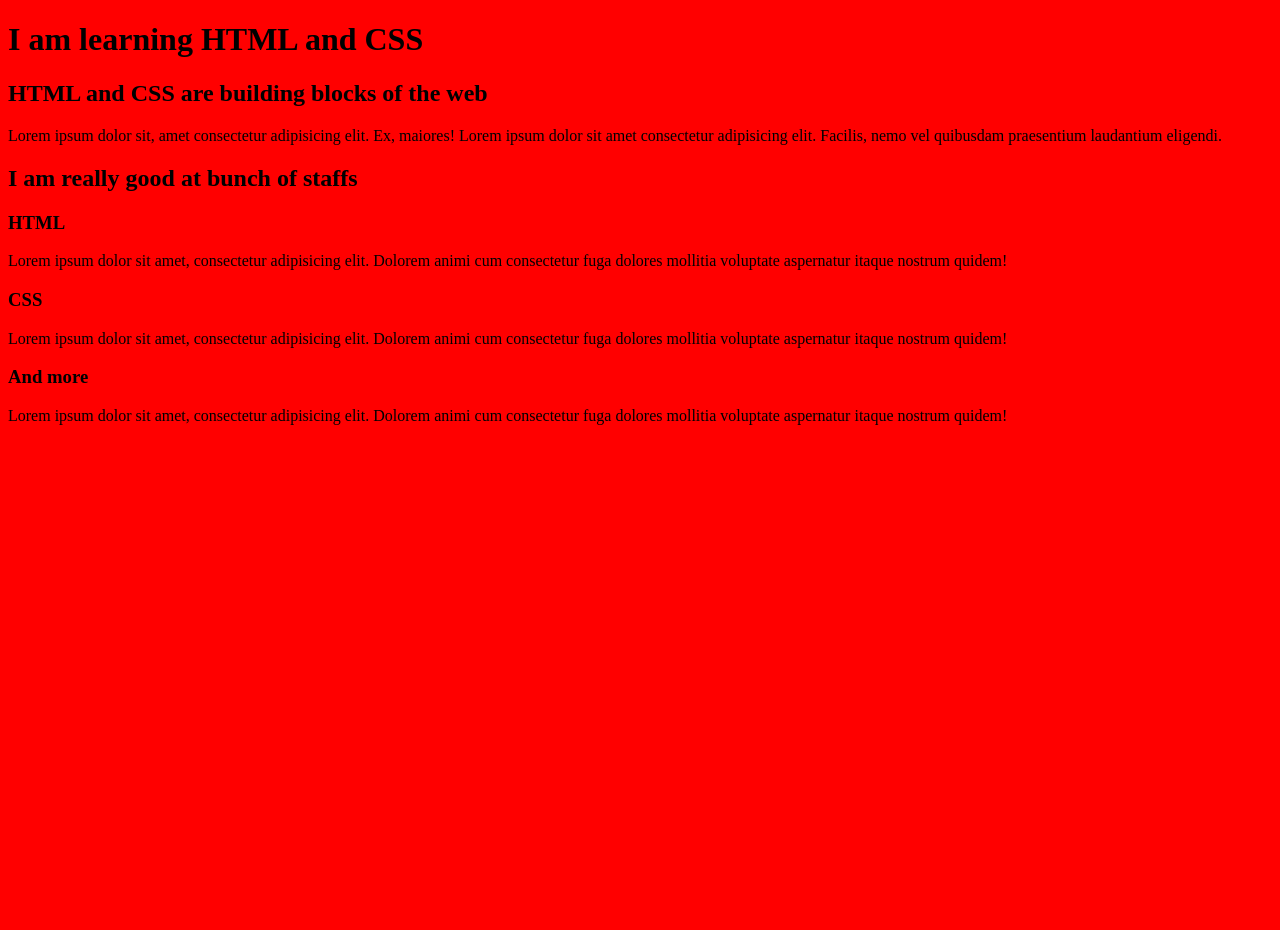
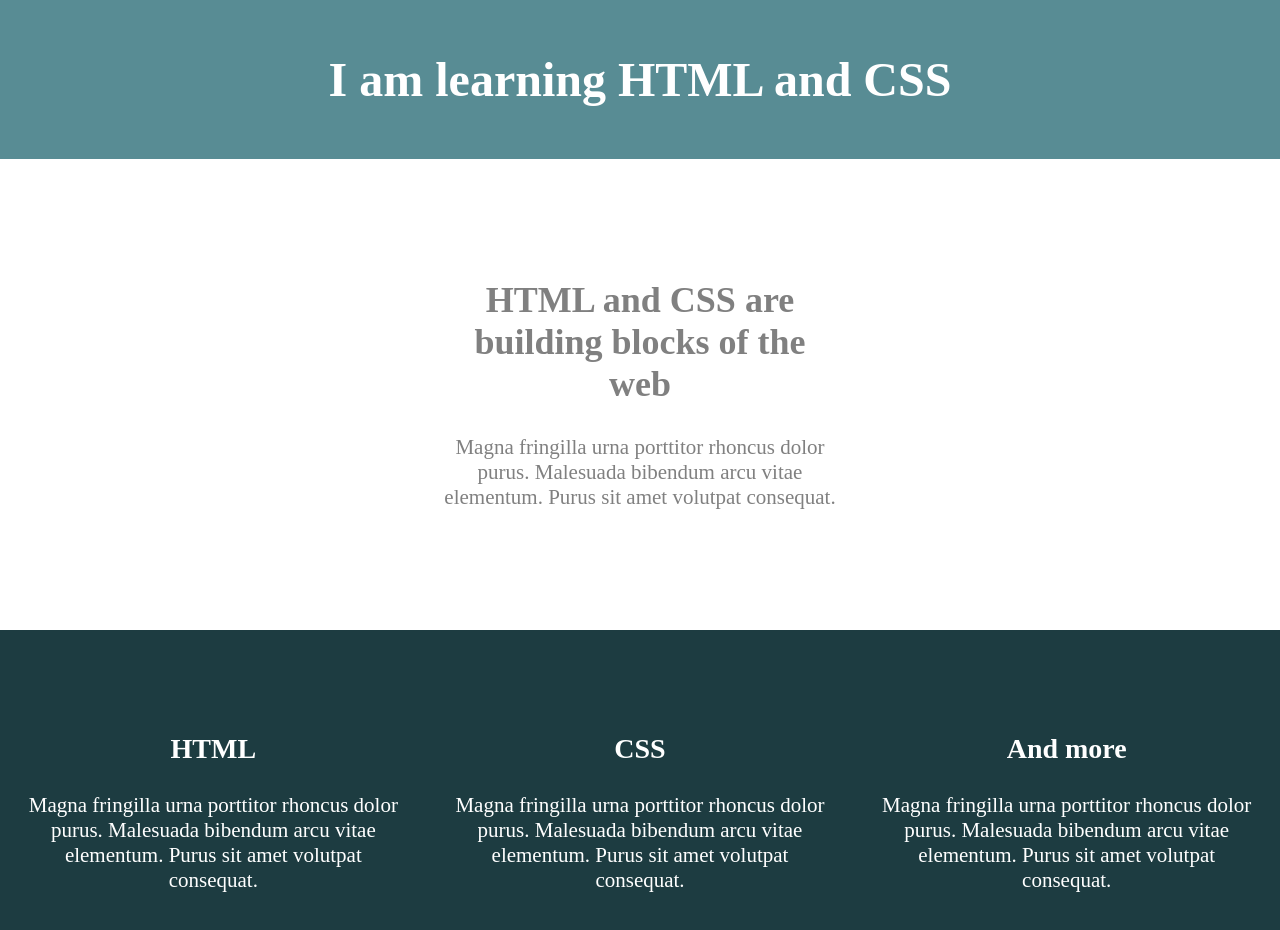
Before and after one commit to sayankbanik/UI-Learning-Projects, a plain HTML site: page 02_flexClumn/index.html in a window 1280 px wide. Before the commit the page ends 800 px from the top, so only its background shows below. Drawn offline with Linux system fonts and the light colour scheme.

Commit message:
learnt boxmodel and implemnting flex

```diff
--- a/02_flexClumn/index.html
+++ b/02_flexClumn/index.html
@@ -10,49 +10,31 @@
     <header>
       <h1>I am learning HTML and CSS</h1>
     </header>
-
     <main>
       <div class="intro">
           <h2>HTML and CSS are building blocks of the web</h2>
-        <p>
-          Lorem ipsum dolor sit, amet consectetur adipisicing elit. Ex, maiores!
-          Lorem ipsum dolor sit amet consectetur adipisicing elit. Facilis, nemo
-          vel quibusdam praesentium laudantium eligendi.
-        </p>
+          <p> Magna fringilla urna porttitor rhoncus dolor purus. Malesuada bibendum arcu vitae elementum. Purus sit amet volutpat consequat. </p>
       </div>
       <div class="my-skills">
-        <h2>I am really good at bunch of staffs</h2>
           <div class="columns">
-          <!-- column 1 -->
+              <!-- column-1 -->
               <div class="col">
                   <h3>HTML</h3>
-            <p>
-              Lorem ipsum dolor sit amet, consectetur adipisicing elit. Dolorem
-              animi cum consectetur fuga dolores mollitia voluptate aspernatur
-              itaque nostrum quidem!
-            </p>
+                  <p> Magna fringilla urna porttitor rhoncus dolor purus. Malesuada bibendum arcu vitae elementum. Purus sit amet volutpat consequat. </p>
               </div>
-          <!-- column 2 -->
-          <div class="col"></div>
+              <!-- column-2 -->
+              <div class="col">
                   <h3>CSS</h3>
-            <p>
-              Lorem ipsum dolor sit amet, consectetur adipisicing elit. Dolorem
-              animi cum consectetur fuga dolores mollitia voluptate aspernatur
-              itaque nostrum quidem!
-            </p>
+                  <p> Magna fringilla urna porttitor rhoncus dolor purus. Malesuada bibendum arcu vitae elementum. Purus sit amet volutpat consequat. </p>
               </div>
-          <!-- column 3 -->
-          <div class="col"></div>
+              <!-- column-3 -->
+              <div class="col">
                   <h3>And more</h3>
-            <p>
-              Lorem ipsum dolor sit amet, consectetur adipisicing elit. Dolorem
-              animi cum consectetur fuga dolores mollitia voluptate aspernatur
-              itaque nostrum quidem!
-            </p>
+                  <p> Magna fringilla urna porttitor rhoncus dolor purus. Malesuada bibendum arcu vitae elementum. Purus sit amet volutpat consequat. </p>
               </div>
+          </div> <!-- columns -->
+      </div> <!--my-skills-->
+   </main>
 
-        </div>
-      </div>
-    </main>
   </body>
 </html>
--- a/02_flexClumn/style.css
+++ b/02_flexClumn/style.css
@@ -1,3 +1,51 @@
+/* body {
+  background-color: red;
+} */
+/*
+h1 - 48px
+h2 - 36px
+h3 - 28px
+all other text - 21px
+
+colors:
+   #588C94
+   #1D3C41
+*/
 body {
-  background-color: red;
+  margin: 0;
+  font-size: 21px;
 }
+h1 {
+  font-size: 48px;
+}
+h2 {
+  font-size: 36px;
+}
+h3 {
+  font-size: 28px;
+}
+header {
+  background-color: #588c94;
+  color: white;
+  text-align: center;
+  padding: 20px 0;
+}
+.intro {
+  width: 400px;
+  text-align: center;
+  margin: 120px auto;
+  color: gray;
+}
+.my-skills {
+  background-color: #1d3c41;
+  color: white;
+  padding: 75px 0;
+  text-align: center;
+}
+.columns {
+  display: flex;
+}
+.col {
+  margin: 0 20px;
+  /* padding: 0 20px; */
+}
```
Lines whose indentation alone changed are shown as unchanged.
